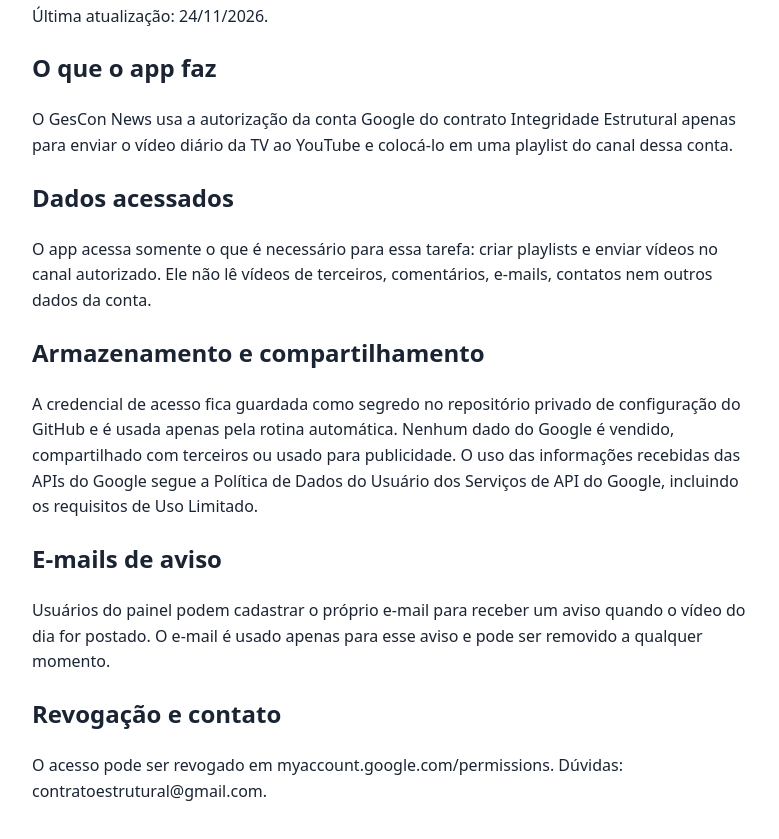
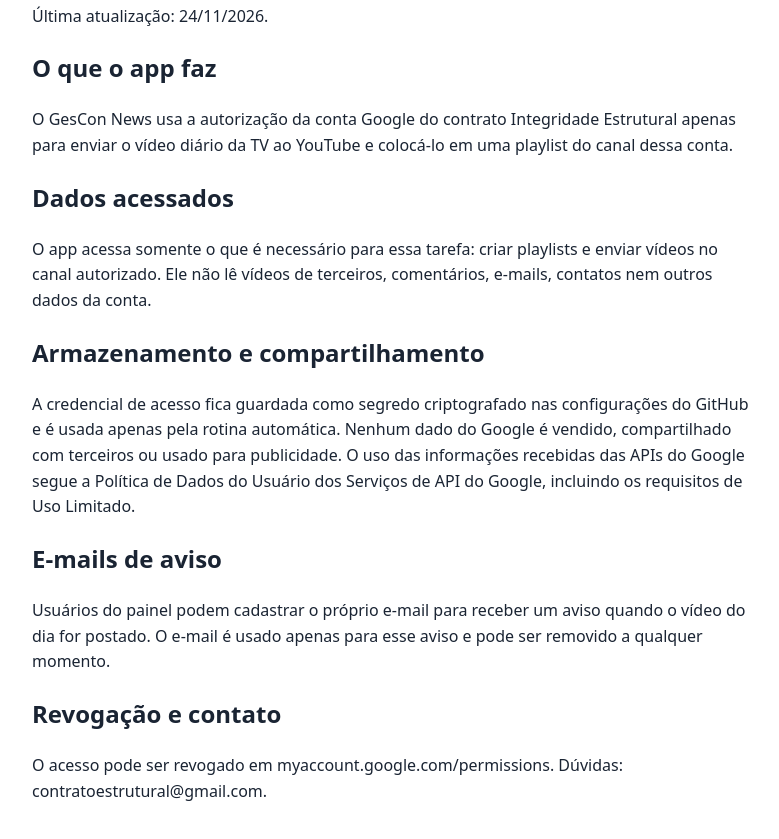
Before and after one commit to GilvandoSantana/gescon-news, a website: page docs/privacidade.html in a window 1280 px wide. Shown: the part 109-948 px from the top of the page, without its empty margins (248-1027 px from the left). Drawn offline with Linux system fonts and the light colour scheme.

Commit message:
Ajusta texto da política de privacidade
Co-Authored-By: Claude Sonnet 5.5 <noreply@anthropic.com>
Claude-Session: https://claude.ai/code/session_012FPQZdbgkMfCby9GPfhwQn

```diff
--- a/docs/privacidade.html
+++ b/docs/privacidade.html
@@ -7,7 +7,7 @@
 <h2>Dados acessados</h2>
 <p>O app acessa somente o que é necessário para essa tarefa: criar playlists e enviar vídeos no canal autorizado. Ele não lê vídeos de terceiros, comentários, e-mails, contatos nem outros dados da conta.</p>
 <h2>Armazenamento e compartilhamento</h2>
-<p>A credencial de acesso fica guardada como segredo no repositório privado de configuração do GitHub e é usada apenas pela rotina automática. Nenhum dado do Google é vendido, compartilhado com terceiros ou usado para publicidade. O uso das informações recebidas das APIs do Google segue a Política de Dados do Usuário dos Serviços de API do Google, incluindo os requisitos de Uso Limitado.</p>
+<p>A credencial de acesso fica guardada como segredo criptografado nas configurações do GitHub e é usada apenas pela rotina automática. Nenhum dado do Google é vendido, compartilhado com terceiros ou usado para publicidade. O uso das informações recebidas das APIs do Google segue a Política de Dados do Usuário dos Serviços de API do Google, incluindo os requisitos de Uso Limitado.</p>
 <h2>E-mails de aviso</h2>
 <p>Usuários do painel podem cadastrar o próprio e-mail para receber um aviso quando o vídeo do dia for postado. O e-mail é usado apenas para esse aviso e pode ser removido a qualquer momento.</p>
 <h2>Revogação e contato</h2>
```
